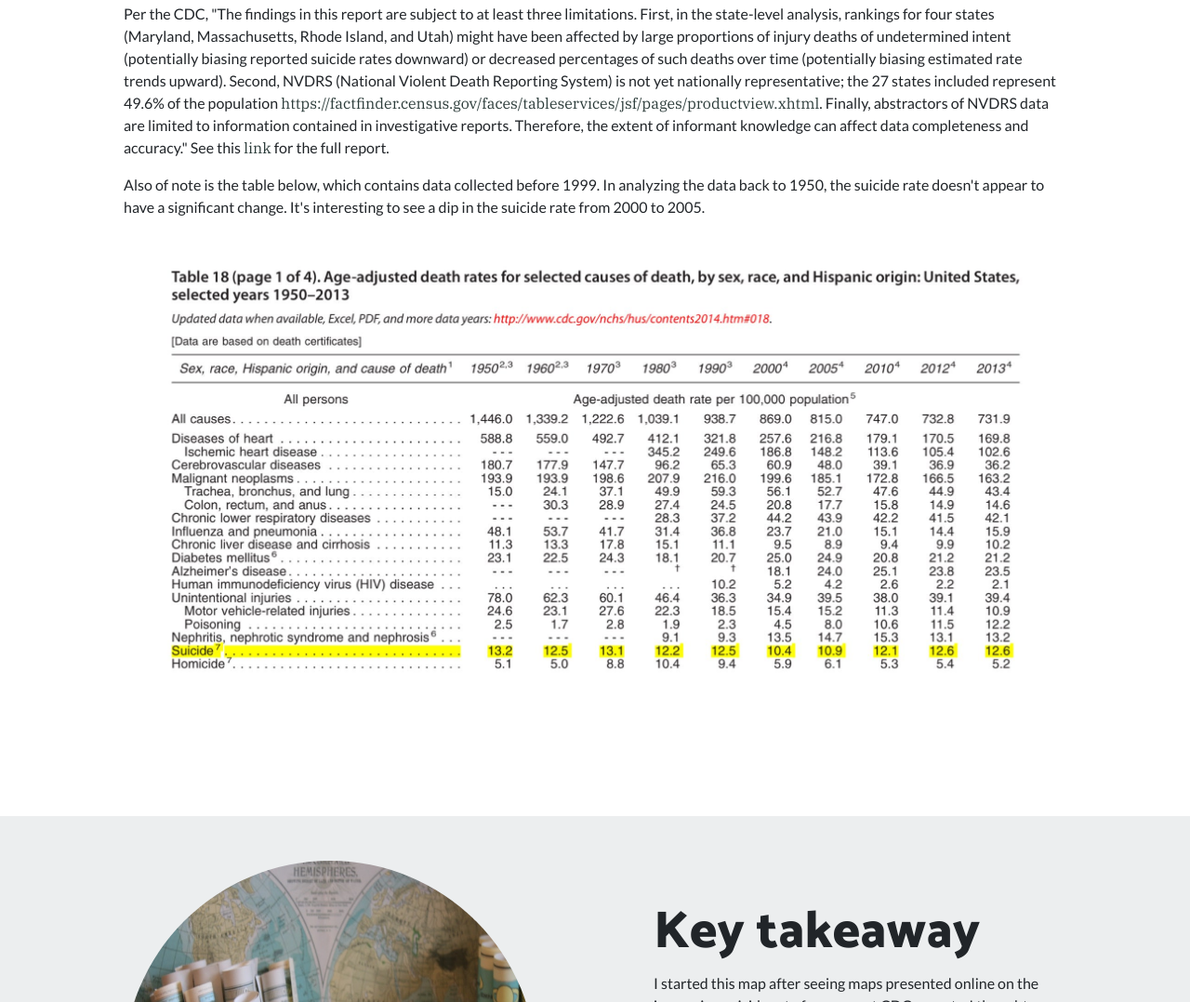
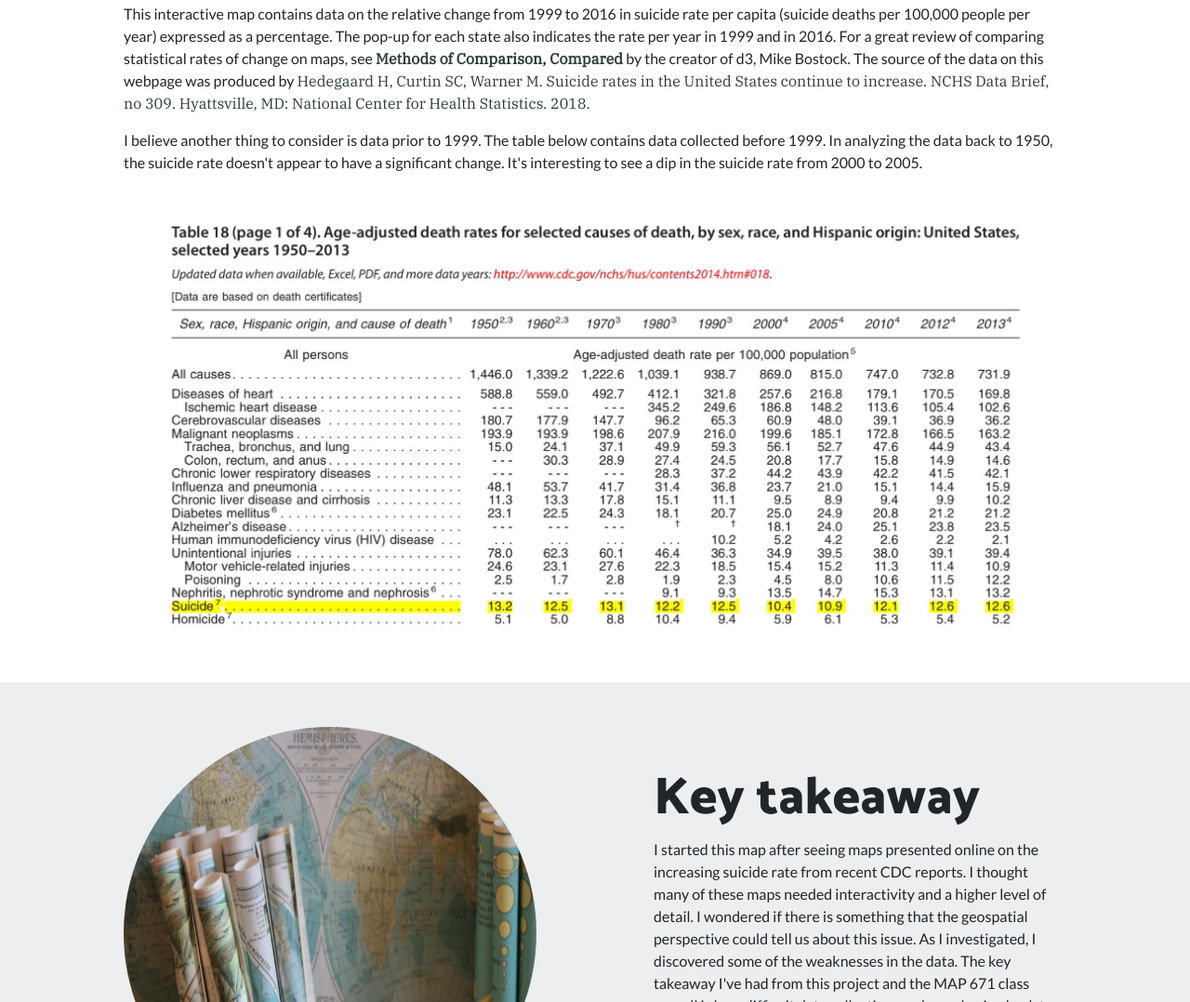
Before and after one commit to BenjaminsMaps/suicide-rate, a plain HTML site: page index.html in a window 1280 px wide. Shown: the part 2848-3926 px from the top of the page at 93% size. Drawn offline with Linux system fonts and the light colour scheme; a web font is replaced by a local one.

Commit message:
update source info

```diff
--- a/index.html
+++ b/index.html
@@ -107,12 +107,9 @@
           <div class="col-lg-12">
             <div class="p-5">
               <h2 class="display-4">Things to consider about the data</h2>
-              <p>Per the CDC, "The findings in this report are subject to at least three limitations. First, in the state-level analysis, rankings for four states (Maryland, Massachusetts, Rhode Island, and Utah) might have been affected by large proportions of injury deaths of undetermined intent (potentially biasing reported suicide rates downward) or decreased percentages of such deaths over time (potentially biasing estimated rate trends upward). Second, NVDRS (National Violent Death Reporting System) is not yet nationally representative; the 27 states included represent 49.6% of the population <a href="https://factfinder.census.gov/faces/tableservices/jsf/pages/productview.xhtml">https://factfinder.census.gov/faces/tableservices/jsf/pages/productview.xhtml</a>. Finally, abstractors of NVDRS data are limited to information contained in investigative reports. Therefore, the extent of informant knowledge can affect data completeness and accuracy." See this <a href="https://www.cdc.gov/mmwr/volumes/67/wr/mm6722a1.htm">link</a> for the full report.</p>
-              <p>Also of note is the table below, which contains data collected before 1999. In analyzing the data back to 1950, the suicide rate doesn't appear to have a significant change. It's interesting to see a dip in the suicide rate from 2000 to 2005. </p>
+              <p>This interactive map contains data on the relative change from 1999 to 2016 in suicide rate per capita (suicide deaths per 100,000 people per year) expressed as a percentage. The pop-up for each state also indicates the rate per year in 1999 and in 2016. For a great review of comparing statistical rates of change on maps, see <a href="https://beta.observablehq.com/@mbostock/methods-of-comparison-compared"><strong>Methods of Comparison, Compared</strong></a> by the creator of d3, Mike Bostock. The source of the data on this webpage was produced by <a href="https://www.cdc.gov/nchs/products/databriefs/db309.htm" target="_blank">Hedegaard H, Curtin SC, Warner M. Suicide rates in the United States continue to increase. NCHS Data Brief, no 309. Hyattsville, MD: National Center for Health Statistics. 2018.</a></p>
+              <p>I believe another thing to consider is data prior to 1999. The table below contains data collected before 1999. In analyzing the data back to 1950, the suicide rate doesn't appear to have a significant change. It's interesting to see a dip in the suicide rate from 2000 to 2005. </p>
                 <img class="img-fluid" src="img/cdc_suicide_large_span.jpg" alt="Suicide rate since 1970"><img>
-            </div>
-            <div class="p-5">
-
             </div>
           </div>
         </div>
```
